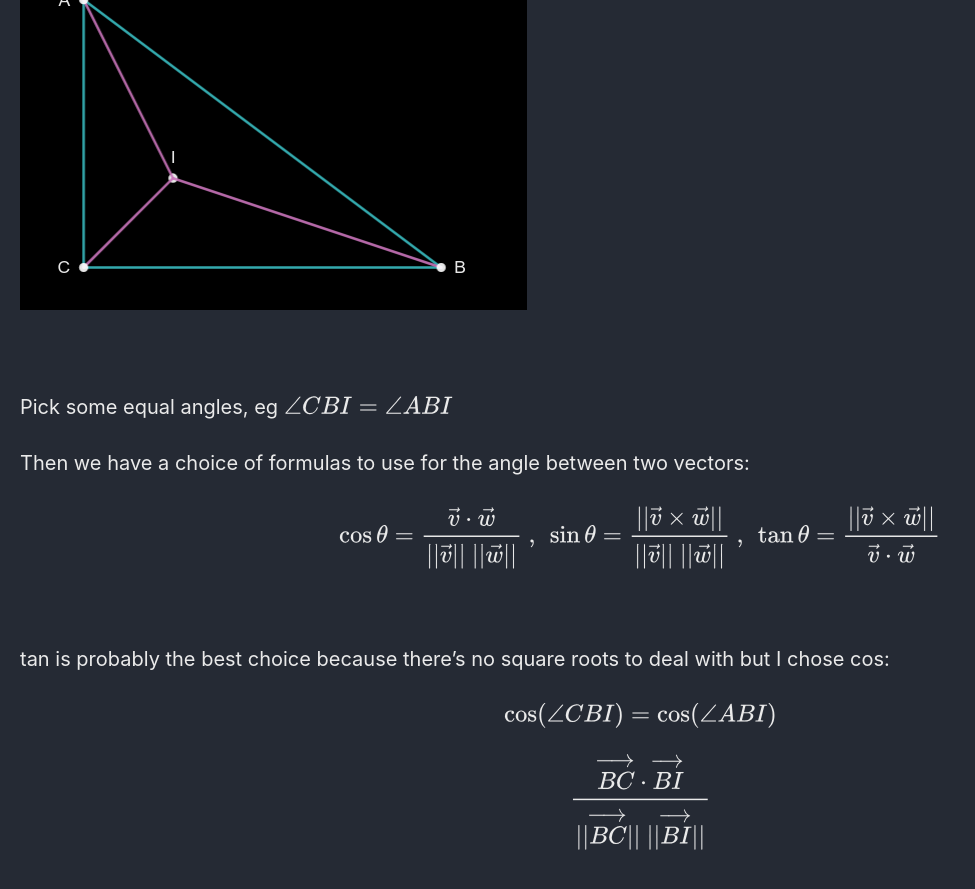
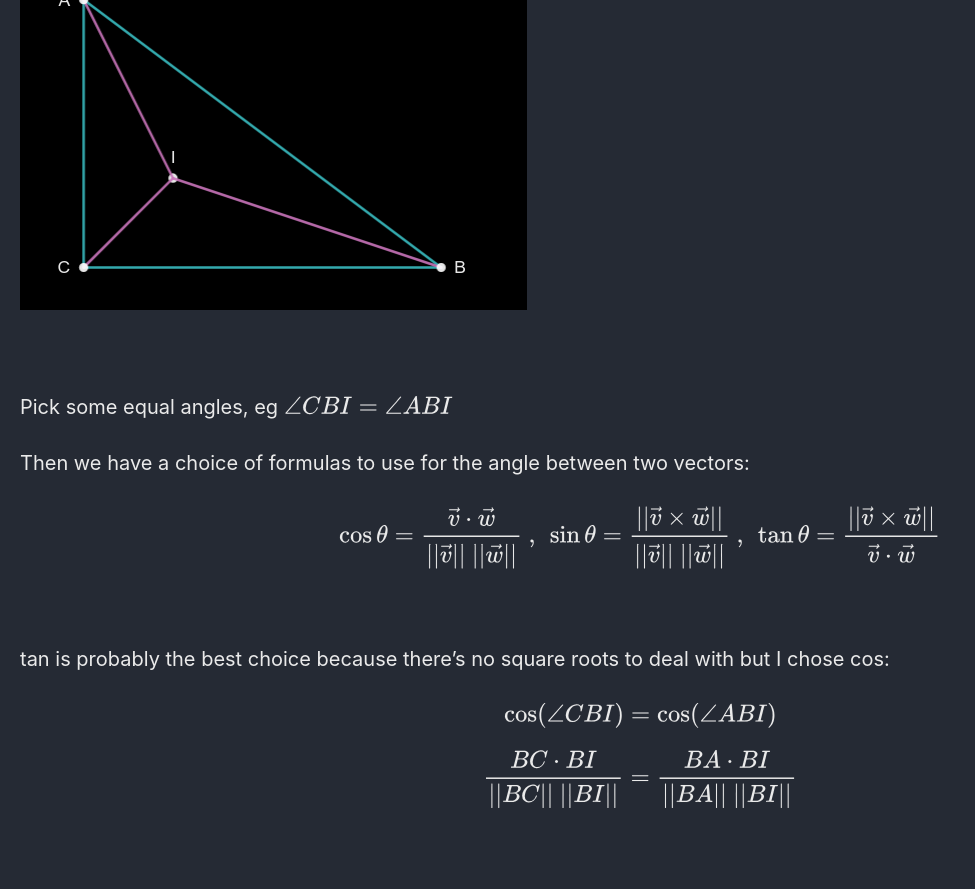
Before and after one commit to Connor-McCartney/Connor-McCartney.github.io, a Jekyll site: the page built from _pages/cryptography/other/Geometry-Hash-Balsn-CTF-2023.md, in a window 1280 px wide and 900 px high, scrolled down 14093 px. Shown: the top 889 px of the window, without its empty margins (0-975 px from the left). Built offline with Jekyll 4.4.1, drawn with Linux system fonts in a browser that asks for light colours; cached includes are drawn as plain includes; after the commit the page ends 14951 px from its top, so only the background shows below that.

Commit message:
Update Geometry-Hash-Balsn-CTF-2023.md

```diff
--- a/_pages/cryptography/other/Geometry-Hash-Balsn-CTF-2023.md
+++ b/_pages/cryptography/other/Geometry-Hash-Balsn-CTF-2023.md
@@ -542,4 +542,4 @@ tan is probably the best choice because there's no square roots to deal with but
 
 $$\cos (\angle CBI) = \cos (\angle ABI)$$
 
-$$\frac{\overrightarrow{BC} \cdot \overrightarrow{BI}}{||\overrightarrow{BC}|| \ ||\overrightarrow{BI}||}$$
+$$\frac{BC \cdot BI}{||BC|| \ ||BI||} = \frac{BA \cdot BI}{||BA|| \ ||BI||}$$
```
